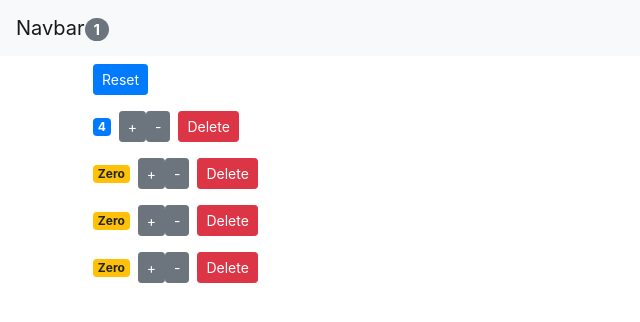
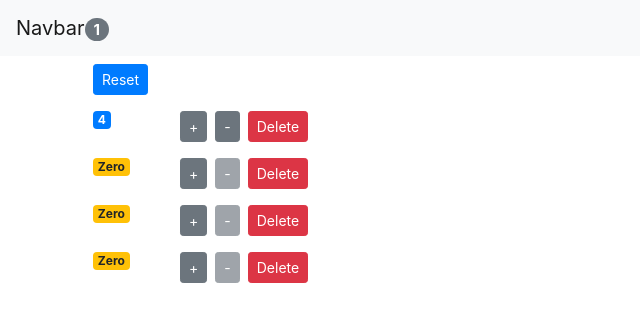
Before and after one commit to MonaliGanganeNeosoft/React-all, a React (Create React App) app: page / in a window 1280 px wide. Shown: the top 322 px of the page, without its empty margins (0-640 px from the left). Built offline with nearby package versions, Linux system fonts and the light colour scheme.

Commit message:
solution done disbled and decrement btn

```diff
--- a/src/components/counter.jsx
+++ b/src/components/counter.jsx
@@ -13,8 +13,11 @@ class Counter extends Component {
   render() {
     console.log("Counter - Rendered");
     return (
-      <div>
+      <div className="row">
+        <div className="col-1">
           <span className={this.getBadgeClasses()}>{this.formatCount()}</span>
+        </div>
+        <div className="col ">
           <button
             onClick={() => this.props.onIncrement(this.props.counter)}
             className="btn btn-secondary btn-sm"
@@ -23,16 +26,18 @@ class Counter extends Component {
           </button>
           <button
             onClick={() => this.props.onDecrement(this.props.counter)}
-          className="btn btn-secondary btn-sm"
+            className="btn btn-secondary btn-sm m-2"
+            disabled={this.props.counter.value === 0 ? "disabled" : ""}
           >
             -
           </button>
           <button
             onClick={() => this.props.onDelete(this.props.counter.id)}
-          className="btn btn-danger btn-sm m-2"
+            className="btn btn-danger btn-sm "
           >
             Delete
           </button>
+        </div>
       </div>
     );
   }
```
Lines whose indentation alone changed are shown as unchanged.
